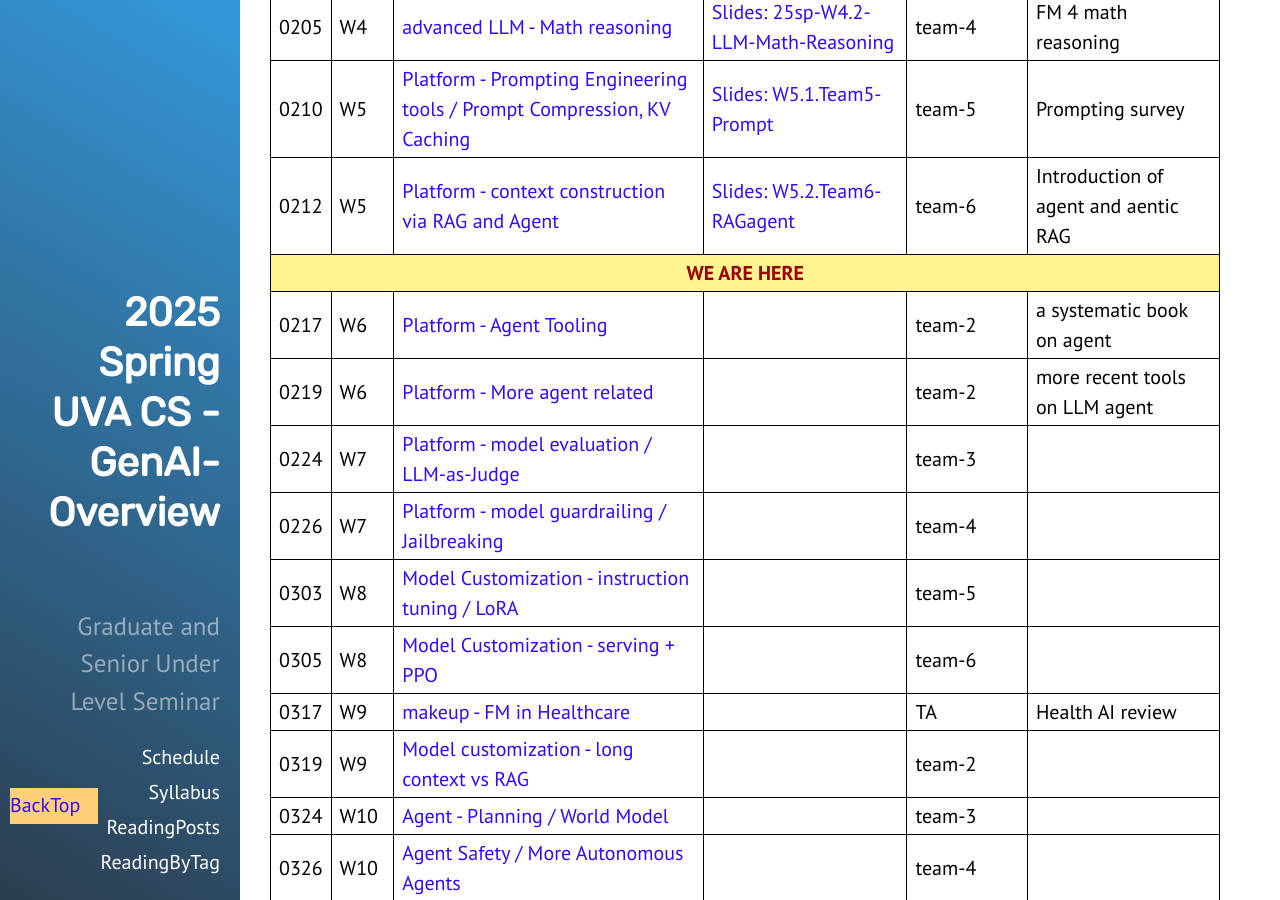
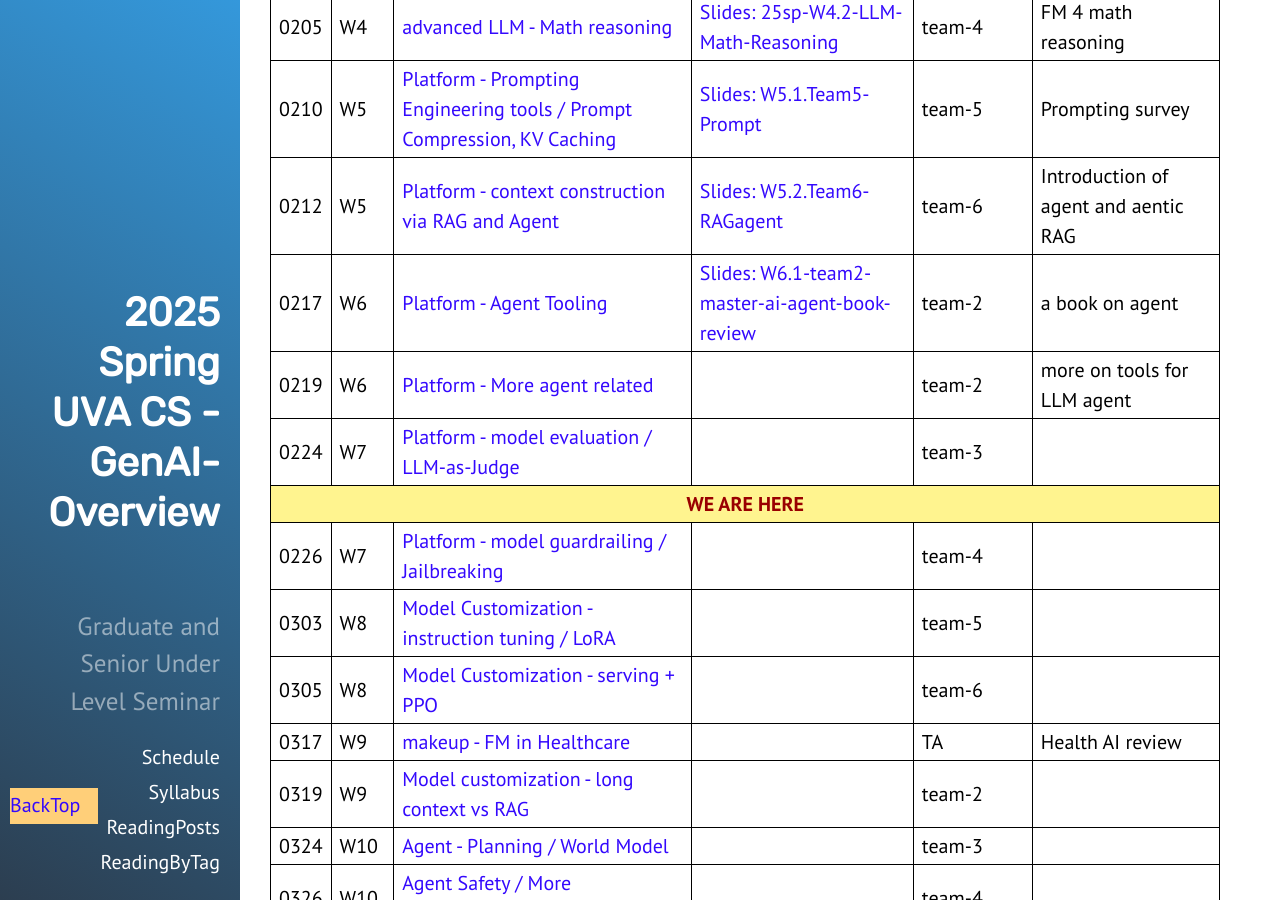
Before and after one commit to qiyanjun/2025sp-GenAI-overview, a Jekyll site: the page built from index.html, in a window 1280 px wide and 900 px high, scrolled down 1116 px. Built offline with Jekyll 4.4.1, drawn with Linux system fonts in a browser that asks for light colours.

Commit message:
adding book-review-session-on-master-ai-agent

```diff
--- a/_contents/S0-L09.md
+++ b/_contents/S0-L09.md
@@ -1,10 +1,10 @@
 ---
 layout: post
 title: Platform -  Agent Tooling
-lecture:
-lectureVersion: next
+lecture: W6.1-team2-master-ai-agent-book-review
+lectureVersion: current
 extraContent:
-notes: a systematic book on agent
+notes: a book on agent
 video: team-2
 tags:
 -
--- a/_contents/S0-L10.md
+++ b/_contents/S0-L10.md
@@ -2,9 +2,9 @@
 layout: post
 title: Platform - More agent related
 lecture:
-lectureVersion: next
+lectureVersion: current
 extraContent:
-notes: more recent tools on LLM agent
+notes: more on tools for LLM agent
 video: team-2
 tags:
 -
```
Also changed, not shown: _contents/S0-L11.md (+1 -1 lines), 1 other file.
